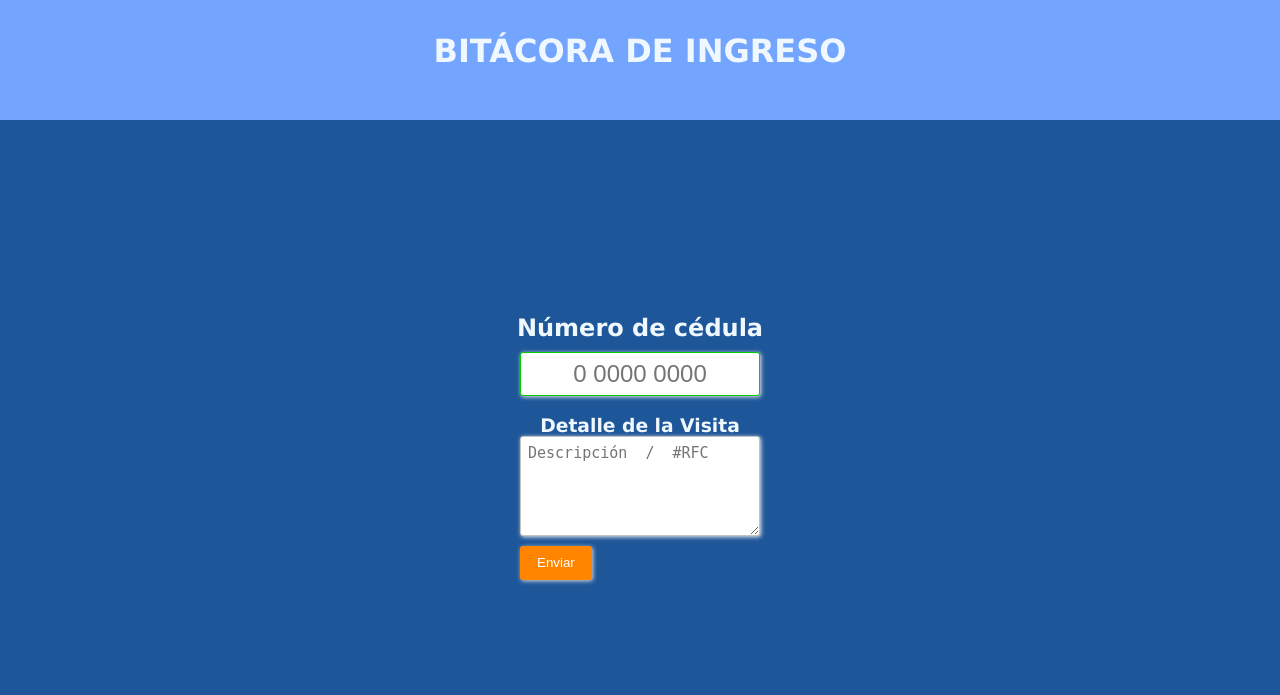
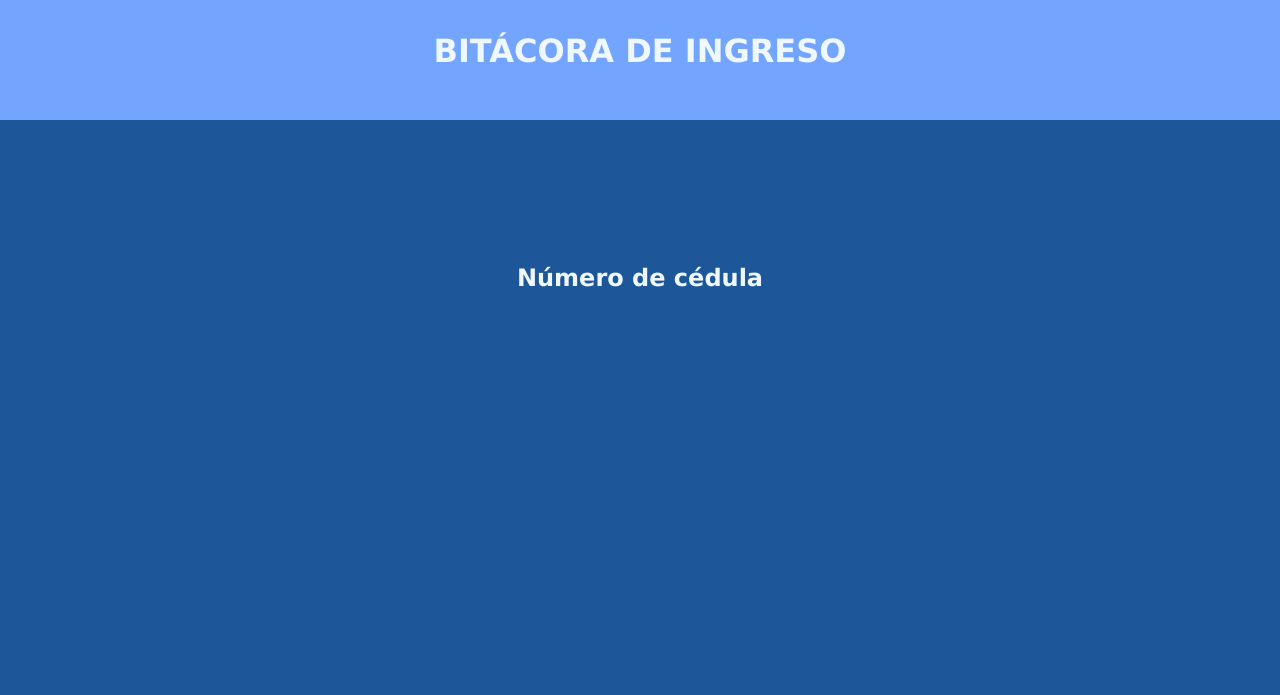
Before and after one commit to Car11/San_Pedro_DCTI_Bitacora, a PHP site: page / in a window 1280 px wide. Shown: the top 695 px of the page. Run offline with PHP 8.4, Linux system fonts and the light colour scheme.

Commit message:
inicia cambios en estructura index

```diff
--- a/css/estilo.css
+++ b/css/estilo.css
@@ -34,14 +34,14 @@ header{
 }
 article{
 	position:relative;
-	height:460px;
+	height:560px;
 	background-repeat:no-repeat;
 	background-size:100% 100%;
 	background-position:center center;
     /*background-color: red;*/
 }
 footer{
-	height:60px;
+	height:0px;
 	background:#73A5FF;
 }
 h1, h2{
@@ -52,7 +52,7 @@ h1, h2{
 }
 h3{
     text-align: center;
-    padding-top: 1em;
+    padding-top: 3em;
     color: aliceblue;
 }
 label{
@@ -68,18 +68,59 @@ span.required{
 }
 
 .contenido {
-    /*display:block;
-	position:relative;
-	left: 180px;
-	top: 100px;
-	width: 400px;
-	padding: 150px;
-	background:#999933;*/
-    padding:100px;
+    padding:50px;
 	margin:10px auto;
-	/*border:1px solid #ccc;*/
 	width:500px;
+
 }
+/*
+.mensajeEntrada{
+	background:#FFAA54 ;
+	color:#FFFFFF;
+	text-align:center;
+	padding:4px;
+	font-size:large;
+}
+
+.box{
+    position:fixed;
+    top:-200px;
+    left:30%;
+    right:30%;
+    background-color:#fff;
+    color:#7F7F7F;
+    padding:20px;
+    border:2px solid #ccc;
+    -moz-border-radius: 20px;
+    -webkit-border-radius:20px;
+    -khtml-border-radius:20px;
+    -moz-box-shadow: 0 1px 5px #333;
+    -webkit-box-shadow: 0 1px 5px #333;
+    z-index:101;
+}
+
+a.boxclose{
+    float:right;
+    width:26px;
+    height:26px;
+    background:transparent url(images/cancel.png) repeat top left;
+    margin-top:-30px;
+    margin-right:-30px;
+    cursor:pointer;
+}
+
+.box h1{
+    border-bottom: 1px dashed #7F7F7F;
+    margin:-20px -20px 0px -20px;
+    padding:10px;
+    background-color:#FFEFEF;
+    color:#EF7777;
+    -moz-border-radius:20px 20px 0px 0px;
+    -webkit-border-top-left-radius: 20px;
+    -webkit-border-top-right-radius: 20px;
+    -khtml-border-top-left-radius: 20px;
+    -khtml-border-top-right-radius: 20px;
+}*/
 
 #error{
     display: block;
@@ -89,36 +130,58 @@ span.required{
     font-size: 25px;
     border:1px solid #FFD83A;
 }
-#ingreso{
-    position: absolute;
-    left: 900px;
-    top: 220px;
+
+#form{
+    floa:left;
+    margin:0;
+    height: 150px;
 }
 
-#salidaDetalle{
-    position: absolute;
-    left: 900px;
-    top: 320px;
+#mensajes{
+    floa:right;
+    height: 150px;
 }
 
-.Muestradetalle{
-    display: block;
+#divcedula {
+	margin: 0 ;
+	float: left;
+}
+#divdetalle{
+	height:150px;
+	width:375px;
+	display: block;
+	margin: 0 auto;
+	float: left;
+}
+#checkingreso{
+	display:block;
+	margin: 0 auto;
 
+	margin-left:10px;
 }
+#salidaDetalle{
+	margin:0 auto;
+
+	margin-left:10px;
+	margin-top: 80px;
+}
+/*
+
+
+
+/
 
 .input-field{
-    width: 48%;
+    /*width: 48%;*/
     text-align: center;
-    margin-left: 130px;
-    margin-right: 50px;
+    margin-left: 110px;
 }
 
 .textarea-field{
-    width: 48%;
-    margin-left: 130px;
-    margin-right: 50px;
+    width: 55%;
+    /*margin-right: 50px;*/
+    margin-left: 110px;
     text-align: left;
-
     box-sizing: border-box;
     -webkit-box-sizing: border-box;
     -moz-box-sizing: border-box;
@@ -170,8 +233,8 @@ span.required{
     height: 100px;
 }
 
-.contenido  .input-field2:focus, .input-field:focus, .textarea-field:focus {
-    border: 1px solid #0C0;
+.contenido,  .input-field2:focus, .input-field:focus, .textarea-field:focus {
+    /*border: 5px solid #0C0;*/
 }
 
 .contenido [type=submit],
@@ -187,7 +250,7 @@ span.required{
     -webkit-border-radius: 3px;
     -moz-border-radius: 3px;
     margin-top: 10px;
-    margin-left: 130px;
+    margin-left: 110px;
 }
 
 .contenido [type=submit]:hover,
--- a/index.php
+++ b/index.php
@@ -15,7 +15,8 @@
     }
 	/*print $type."<br>";
 	print $cedula."<br>";
-	print $detalle."<br>";*/
+	print $detalle."<br>";
+	exit;*/
 ?>
 <html>
 <head>
@@ -33,54 +34,30 @@
         <div class="contenido" >
             <div id="error">Formato de cedula: 9 digitos sin guiones ni espacios</div>
             <h2>Número de cédula</h2>
-            <form  action="EnviaVisitante.php" method="POST">
-                <input type="text" maxlength="9" id="cedula" class="input-field" name="cedula" placeholder="0 0000 0000" title="Número de cédula separado con CEROS"   onkeypress="return isNumber(event)"/>
-                <div class="detalle">
-                    <h3>Detalle de la Visita</h3>
-                    <textarea type="text" class="textarea-field"  id = "detalle" name="detalle" placeholder="Descripción  /  #RFC" ></textarea>
-                </div>
-                <div>
-                    <input type="submit" value="Enviar" id="enviar" />
-                </div>
-            </form>
+            <div id="form">
+                <!--<form  action="EnviaVisitante.php" method="POST">
+                    <div id="divcedula">
+                        <input type="text" maxlength="9" id="cedula" class="input-field" name="cedula" placeholder="0 0000 0000" title="Número de cédula separado con CEROS"   onkeypress="return isNumber(event)"/>
+                    </div>
+                    <div id="divdetalle">
+                        <h3>Detalle de la Visita</h3>
+                        <textarea type="text" class="textarea-field"  id = "detalle" name="detalle" placeholder="Descripción  /  #RFC" ></textarea>
+
+                        <input type="submit" value="Enviar" id="enviar" />
+                    </div>
+                </form> -->
+            </div>
+            <div id="mensajes">
+                <!--<div id="checkingreso"><img src="img/Check.png" height="50"  alt="logo"></div>
+                <div id="salidaDetalle">
+                    <img src="img/detalle.png" height="50"  alt="logo"  style="margin:0px"/>
+                </div>    -->
+            </div>
         </div>
-         <div id="ingreso"><img src="img/Check.png" height="50"  alt="logo" /> </div>
-        <div id="salidaDetalle"><img src="img/detalle.png" height="50"  alt="logo" /> </div>
     </article>
 <script>
-    var cedula = '<?php print $cedula ?>';
-    var type = '<?php print $type ?>';
-    $("#cedula").focus();
-    //
-    if(type == "NULL")
-    {
-    	//Oculta los iconos de mensajes
-        $( "#ingreso" ).hide();
-        $("#salidaDetalle").hide();
-    }
-    else if(type == "IN")
-    {
-    	$("#salidaDetalle").hide();
-    	//mensaje bienvenida
-        $( "#ingreso" ).fadeIn("slow", function(){
-             $( "#ingreso" ).fadeOut(4000);
-        });
-    }
-    else if(type == "OUT")
-    {
-    	$( "#ingreso" ).hide();
-        $("#salidaDetalle").show(); // MENSAJE editar detalle Y DAR OTRO CLIC ENVIAR
-        var f = document.getElementById('salidaDetalle');
-        setInterval(function() {
-            f.style.display = (f.style.display == 'none' ? '' : 'none');
-        }, 850);
-        //
-        document.getElementById("detalle").value= '<?php  print $detalle ?>';
-        document.getElementById("cedula").value=cedula;
-        //document.getElementById("cedula").readOnly = true;
-        $("#detalle").fadeIn(1000);
-        $("#detalle").focus();
-    }
+
+
 </script>
 </body>
 </html>
```
Also changed, not shown: 1 other file.
